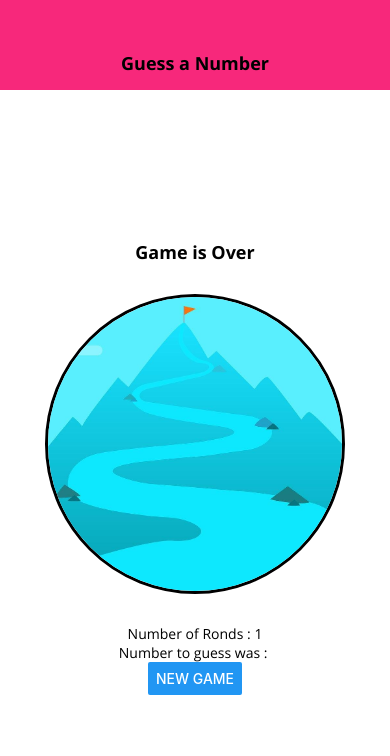
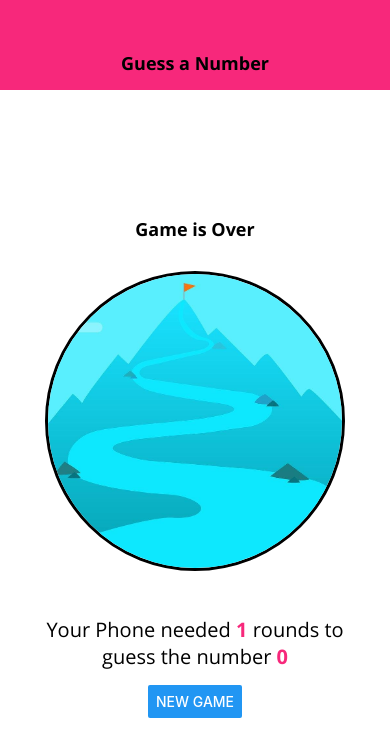
Before and after one commit to edolees/react-native-complete-guide, a React Native app: screen / in a window 390 px wide. Shown: the top 756 px of the page. Built offline with nearby package versions, Linux system fonts and the light colour scheme.

Commit message:
Styling Result Text

```diff
--- a/App.js
+++ b/App.js
@@ -16,7 +16,7 @@
 };
 
 export default function App() {
-	const [userNumber, setUserNumber] = useState();
+	const [userNumber, setUserNumber] = useState(0);
 	const [numberRounds, setNumberRounds] = useState(0);
 	const [dataLoaded, setDataLoaded] = useState(false);
 
--- a/screens/GameOverScreen.js
+++ b/screens/GameOverScreen.js
@@ -2,6 +2,7 @@
 import { View, Text, StyleSheet, Button, Image } from 'react-native';
 import TitleText from '../components/Text/TitleText';
 import BodyText from '../components/Text/BodyText';
+import Colors from '../constants/colors';
 
 const GameOverScreen = props => {
 	return (
@@ -10,8 +11,14 @@
 			<View style={styles.imageContainer}>
 				<Image style={styles.image} source={require('../assets/success.png')} />
 			</View>
-			<BodyText>Number of Ronds : {props.roundsNumber}</BodyText>
-			<BodyText>Number to guess was : {props.userNumber}</BodyText>
+			<View style={styles.resultContainer}>
+				<BodyText style={styles.resultText}>
+					Your Phone needed{' '}
+					<Text style={styles.highlights}>{props.roundsNumber} </Text>
+					rounds to guess the number{' '}
+					<Text style={styles.highlights}>{props.userNumber}</Text>
+				</BodyText>
+			</View>
 			<Button title='NEW GAME' onPress={props.newGame} />
 		</View>
 	);
@@ -36,6 +43,18 @@
 		width: '100%',
 		height: '100%',
 	},
+	resultContainer: {
+		marginHorizontal: 30,
+		marginVertical: 15,
+	},
+	resultText: {
+		textAlign: 'center',
+		fontSize: 20,
+	},
+	highlights: {
+		color: Colors.primary,
+		fontFamily: 'open-sans-bold',
+	},
 });
 
 export default GameOverScreen;
```
